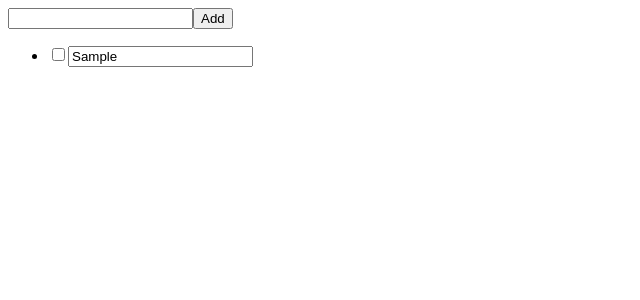
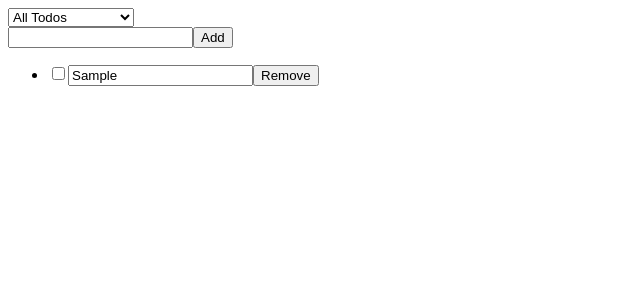
Before and after one commit to yterasaka/todo-app, a React (Vite) app: page / in a window 1280 px wide. Both pictures are taken after typing "Sample" into the empty fields and a click on the input "Add". Shown: the top 300 px of the page, without its empty margins (0-640 px from the left). Built offline with nearby package versions, Linux system fonts and the light colour scheme.

Commit message:
update 15.

```diff
--- a/src/App.tsx
+++ b/src/App.tsx
@@ -4,11 +4,15 @@ type Todo = {
   value: string;
   readonly id: number;
   checked: boolean;
+  removed: boolean;
 };
+
+type Filter = "all" | "checked" | "unchecked" | "removed";
 
 export const App = () => {
   const [text, setText] = useState("");
   const [todos, setTodos] = useState<Todo[]>([]);
+  const [filter, setFilter] = useState<Filter>("all");
 
   const handleOnChange = (e: React.ChangeEvent<HTMLInputElement>) => {
     setText(e.target.value);
@@ -22,6 +26,7 @@ export const App = () => {
       value: text,
       id: new Date().getTime(),
       checked: false,
+      removed: false,
     };
 
     setTodos([newTodo, ...todos]);
@@ -58,32 +63,83 @@ export const App = () => {
     setTodos(newTodos);
   };
 
+  const handleOnRemove = (id: number, removed: boolean) => {
+    const deepCopy = todos.map((todo) => ({ ...todo }));
+
+    const newTodos = deepCopy.map((todo) => {
+      if (todo.id === id) {
+        todo.removed = !removed;
+      }
+      return todo;
+    });
+
+    setTodos(newTodos);
+  };
+
+  const filteredTodos = todos.filter((todo) => {
+    switch (filter) {
+      case "all":
+        return !todo.removed;
+      case "checked":
+        return todo.checked && !todo.removed;
+      case "unchecked":
+        return !todo.checked && !todo.removed;
+      case "removed":
+        return todo.removed;
+      default:
+        return todo;
+    }
+  });
+
   return (
     <div>
+      <select
+        defaultValue="all"
+        onChange={(e) => setFilter(e.target.value as Filter)}
+      >
+        <option value="all">All Todos</option>
+        <option value="checked">Completed Todos</option>
+        <option value="unchecked">Current Todos</option>
+        <option value="removed">Removed Todos</option>
+      </select>
       <form
         onSubmit={(e) => {
           e.preventDefault();
           handleOnSubmit();
         }}
       >
-        <input type="text" value={text} onChange={(e) => handleOnChange(e)} />
-        <input type="submit" value="Add" onSubmit={handleOnSubmit} />
+        <input
+          type="text"
+          value={text}
+          disabled={filter === "checked" || filter === "removed"}
+          onChange={(e) => handleOnChange(e)}
+        />
+        <input
+          type="submit"
+          value="Add"
+          disabled={filter === "checked" || filter === "removed"}
+          onSubmit={handleOnSubmit}
+        />
       </form>
       <ul>
-        {todos.map((todo) => {
+        {filteredTodos.map((todo) => {
           return (
             <li key={todo.id}>
               <input
                 type="checkbox"
+                disabled={todo.removed}
                 checked={todo.checked}
                 onChange={() => handleOnCheck(todo.id, todo.checked)}
               />
               <input
                 type="text"
-                disabled={todo.checked}
+                disabled={todo.checked || todo.removed}
                 value={todo.value}
                 onChange={(e) => handleOnEdit(todo.id, e.target.value)}
               />
+              <button onClick={() => handleOnRemove(todo.id, todo.removed)}>
+                {todo.removed ? "Restore" : "Remove"}
+              </button>
             </li>
           );
         })}
```
